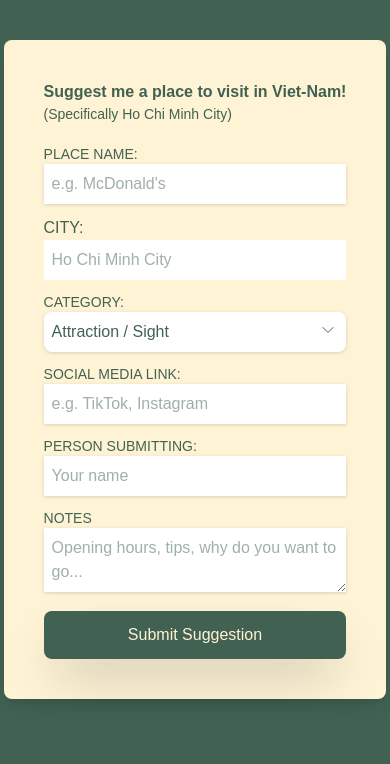
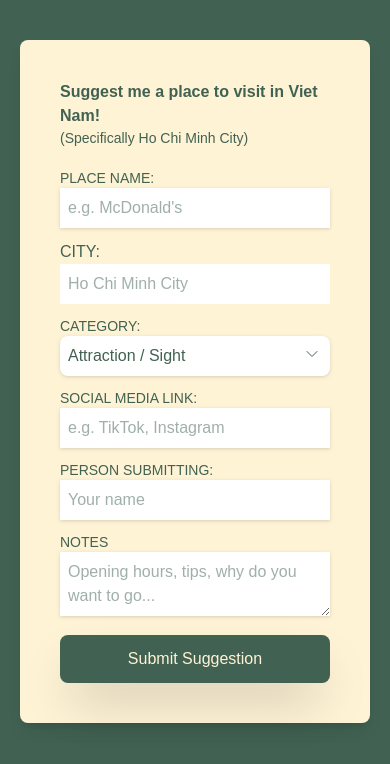
Before and after one commit to AndrewN2001/VietnamSuggestions, a Next.js app: page / in a window 390 px wide. Shown: the top 764 px of the page. Built offline with nearby package versions, Linux system fonts and the light colour scheme.

Commit message:
better mobile formatting

```diff
--- a/app/page.tsx
+++ b/app/page.tsx
@@ -62,9 +62,9 @@ export default function Home() {
   }
 
   return (
-    <div className="bg-[#416252] text-[#416252] w-full flex items-center justify-center pt-10 gap-5">
+    <div className="bg-[#416252] text-[#416252] w-full flex items-center justify-center py-10 px-5 gap-5">
       <div className="bg-[#FFF3D6] w-fit p-10 rounded-lg shadow-lg">
-        <h1 className="text-md md:text-[1.5rem] font-semibold">Suggest me a place to visit in Viet-Nam!</h1>
+        <h1 className="text-md md:text-[1.5rem] font-semibold">Suggest me a place to visit in Viet Nam!</h1>
         <h2 className="text-sm">(Specifically Ho Chi Minh City)</h2>
 
         <form className="pt-5 flex flex-col gap-3">
```
